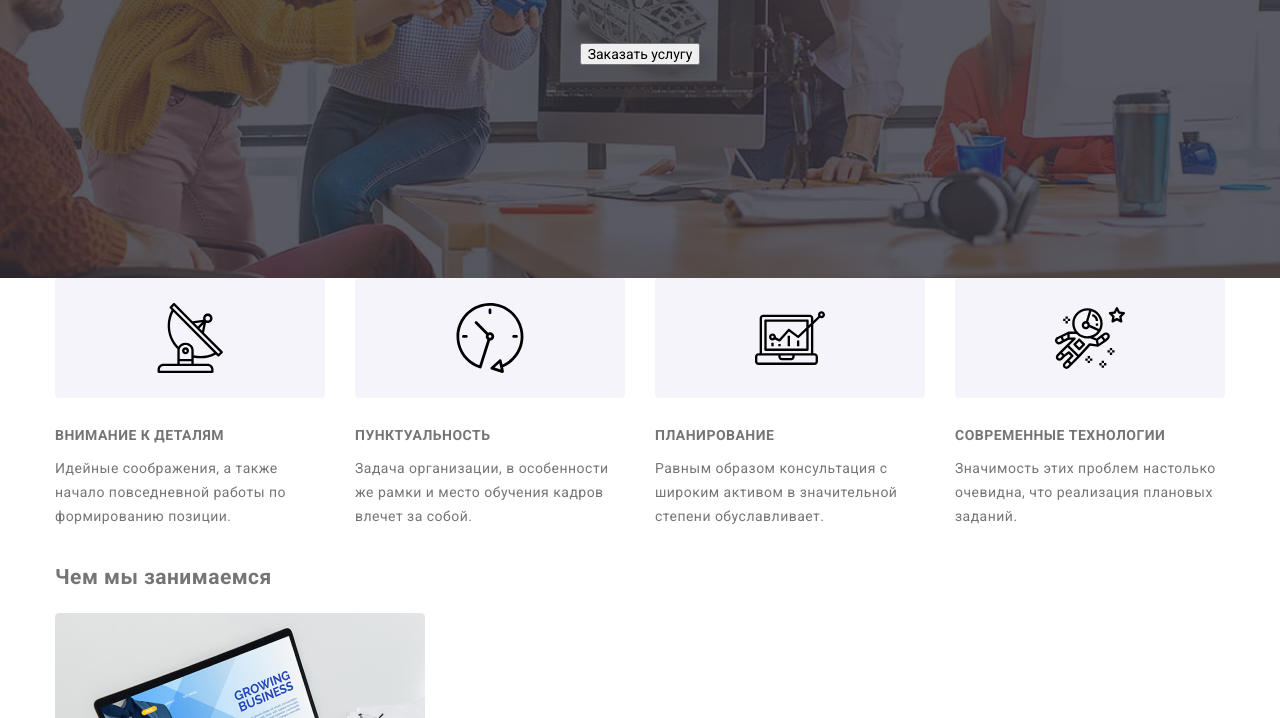
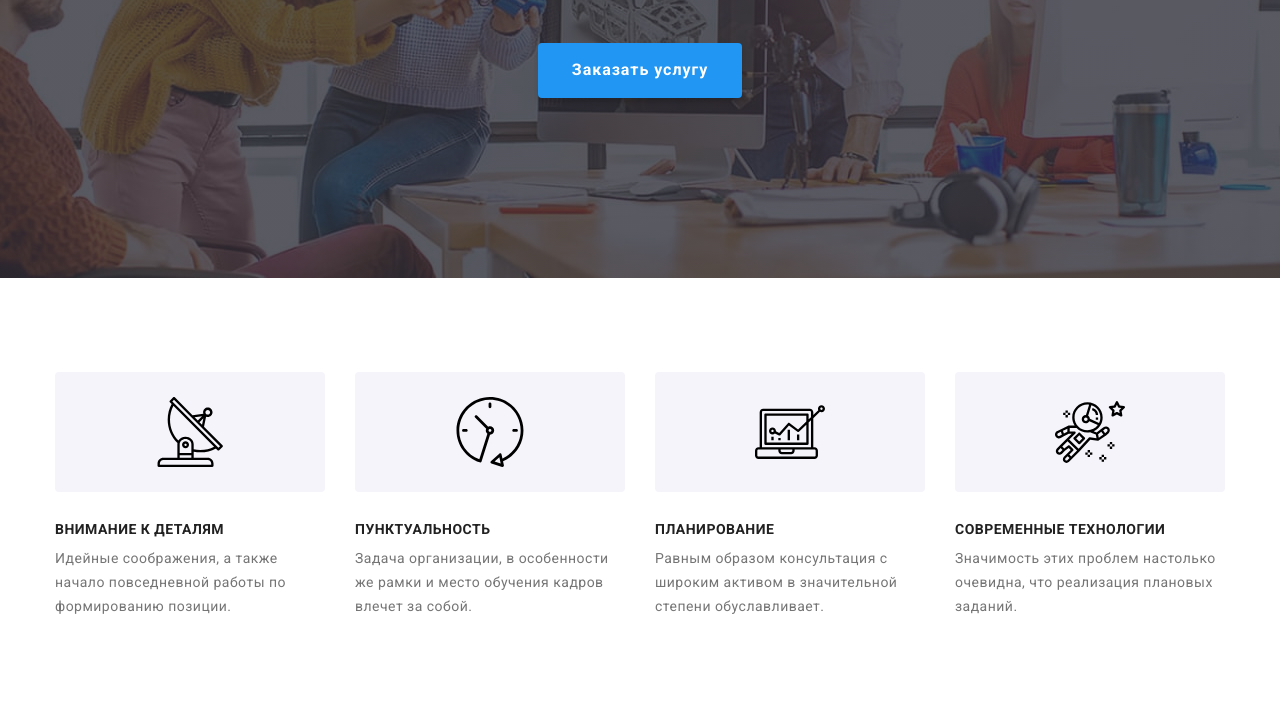
Before and after one commit to Sve-tochka/goit-markup-hw-07, a plain HTML site: page index.html in a window 1280 px wide. Shown: the part 402-1120 px from the top of the page. Drawn offline with nearby package versions, Linux system fonts and the light colour scheme; files that its build step writes are made by us from their sources; files whose address does not match are found by name.

Commit message:
Добавляет scss в базовые, кнопку, фичерс

```diff
--- a/sass/_base.scss
+++ b/sass/_base.scss
@@ -30,3 +30,8 @@ a {
   padding-right: 15px;
   /*outline: 4px solid olivedrab;*/
 }
+
+.section {
+  padding-top: 94px;
+  padding-bottom: 94px;
+}
--- /dev/null
+++ b/sass/_button.scss
@@ -0,0 +1,28 @@
+.button {
+    transition: all $timing-function;
+    color: $white-color;
+    background-color: $accent-color;
+    font-family: $primary-font-family;
+    font-weight: bold;
+    font-size: 16px;
+    line-height: 1.9;
+    box-shadow: 0px 4px 4px rgba(0, 0, 0, 0.15); /*тень*/
+    font-style: normal;
+    border-radius: 4px; /*мягкие углы*/
+    text-align: center; /* выравнивает текст*/
+    min-width: 200px;
+    display: inline-block;
+    padding: 10px 32px; /*по макету*/
+    text-decoration: none;
+    align-items: center;
+    letter-spacing: 0.06em;
+    border: 2px solid transparent;
+    margin-bottom: 204px;
+    cursor: pointer;
+    &:hover,
+    &:focus {
+        color: $accent-color;
+        border: 2px solid transparent;
+        background-color: $white-color;
+    }
+}
--- a/sass/_feature.scss
+++ b/sass/_feature.scss
@@ -20,7 +20,8 @@
 
 .feature-title {
     margin-top: 30px;
-    color: var(--primary-text-color);
+    margin-bottom: 10px;
+    color: $primary-text-color;
     font-family: Roboto;
     font-style: normal;
     font-weight: bold;
@@ -30,3 +31,21 @@
     text-transform: uppercase;
     margin-bottom: 10px;
 }
+
+.feature-title-item {
+    margin-top: 0;
+    margin-bottom: 0px;
+}
+
+.section-title {
+    margin-bottom: 50px;
+    color: $primary-text-color;
+    font-family: $primary-font-family;
+    font-style: normal;
+    font-weight: bold;
+    font-size: 36px;
+    line-height: 1.2;
+    text-align: center;
+    letter-spacing: 0.03rem;
+    margin: 0;
+}
--- a/sass/main.scss
+++ b/sass/main.scss
@@ -5,3 +5,4 @@
 @import "./navigation";
 @import "./hero";
 @import "./feature";
+@import "./button";
```
Also changed, not shown: css/main.css, 1 other file.
